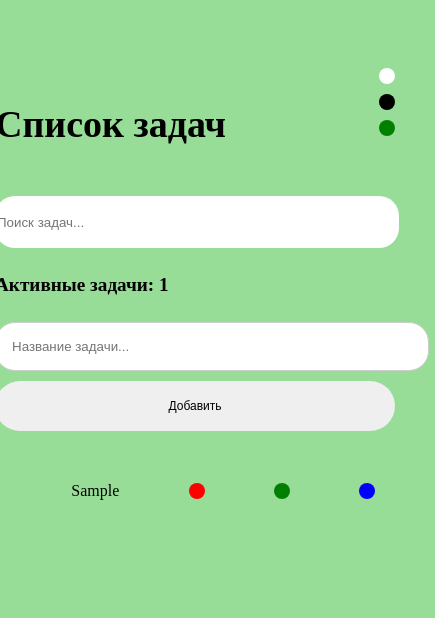
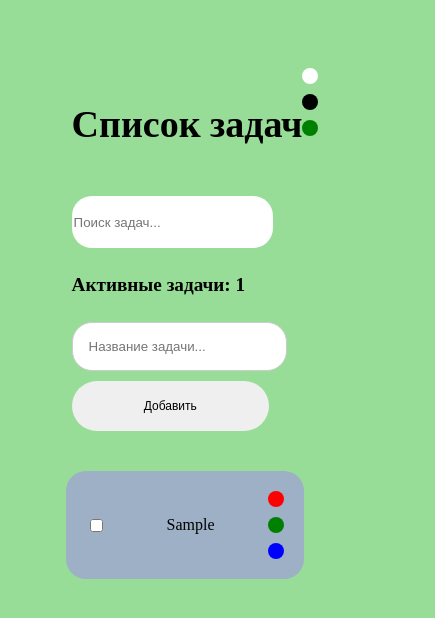
Before and after one commit to raazuev/todoTypeScript, a React (Create React App) app: page / in a window 390 px wide. Both pictures are taken after typing "Sample" into the empty fields and a click on the button "Добавить". Shown: the top 618 px of the page, 435 px wide, since content can reach past the window. Built offline with nearby package versions, Linux system fonts and the light colour scheme.

Commit message:
Доработка стилей

```diff
--- a/src/modules/SearchModule/styles/SearchBar.module.sass
+++ b/src/modules/SearchModule/styles/SearchBar.module.sass
@@ -16,3 +16,6 @@
     &:focus::placeholder
       font-size: 10px
       transform: translateY(-10px)
+@media (max-width: 489px)
+  .searchInput
+    width: 80%
--- a/src/modules/TaskModule/componets/Task.tsx
+++ b/src/modules/TaskModule/componets/Task.tsx
@@ -75,12 +75,14 @@ const Task: React.FC<TaskProps> = observer(({ task, level, doneTask, deleteTask
           {task.details && <span className={styles.details}>( {task.details} )</span>}
         </>
       )}
+        <div className={styles.btn}>
           <button onClick={() => deleteTask(task.id)} className={styles.deleteButton}>
           </button>
           <button onClick={handleEdit} className={styles.editButton}>
           </button>
           <button onClick={toggleExpand} className={styles.addSubtaskButton}>
           </button>
+        </div>
       {isExpanded && (
         <div className={styles.subtasks}>
           {task.subtasks?.map(subtask => (
--- a/src/modules/TaskModule/styles/Task.module.sass
+++ b/src/modules/TaskModule/styles/Task.module.sass
@@ -7,18 +7,24 @@
   border-radius: 20px
   transition: background-color 0.3s
   width: 100%
+  background-color: #9db0c5
+  gap: 10%
   &:hover
     background-color: #047014
   input[type="checkbox"]
     margin-right: 10px
   span
     cursor: pointer
-  button
-    padding: 8px 8px
-    border-radius: 10px
-    border: none
-    cursor: pointer
-    font-size: 1.2em
+  .btn
+    display: flex
+    flex-direction: column
+    gap: 10px
+    button
+      padding: 8px 8px
+      border-radius: 10px
+      border: none
+      cursor: pointer
+      font-size: 1.2em
 .completed
   text-decoration: line-through
 .deleteButton
--- a/src/modules/TaskModule/styles/TaskInput.module.sass
+++ b/src/modules/TaskModule/styles/TaskInput.module.sass
@@ -32,4 +32,7 @@
   .taskInput
     flex-direction: column
     input
-      width: 100%
+      width: 92%
+@media (max-width: 489px)
+  .taskInput
+    width: 80%
--- a/src/modules/TaskModule/styles/TaskList.module.sass
+++ b/src/modules/TaskModule/styles/TaskList.module.sass
@@ -2,20 +2,19 @@
   display: flex
   flex-direction: column
   align-items: center
-  margin-top: 20px
-
+  margin-top: 30px
+  width: 100%
 .noTasks
   color: #999
   font-size: 1.5em
   margin: 20px 0
   text-align: center
-
 .taskListContainer
   max-height: 300px
   overflow-y: auto
   overflow-x: hidden
-  width: 100%
-  padding-right: 80px
+  width: 80%
+  padding-right: 60px
   &::-webkit-scrollbar
     width: 8px
   &::-webkit-scrollbar-thumb
--- a/src/modules/sass/main.sass
+++ b/src/modules/sass/main.sass
@@ -17,3 +17,6 @@ body
   background-color: #4CAF50
   h1, h2, h3, span, p
     color: white
+@media (max-width: 489px)
+  .container
+    min-width: 200px
```
Lines whose indentation alone changed are shown as unchanged.
